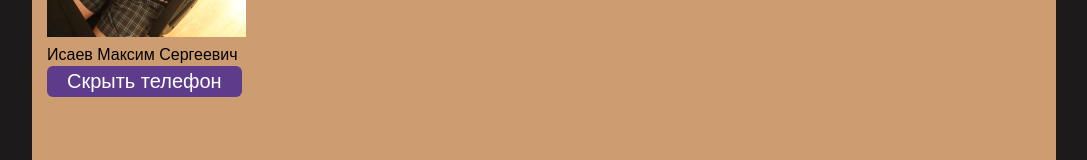
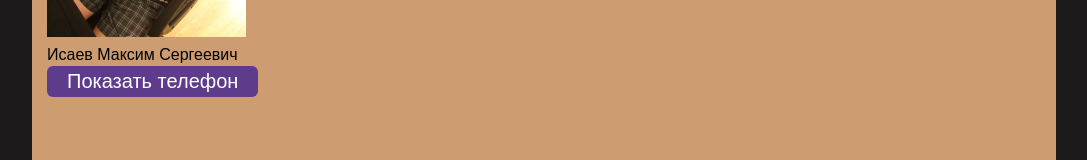
Before and after one commit to Grads521/myWebSiteVue, a Vue app: page / in a window 1280 px wide. Shown: the part 314-474 px from the top of the page, without its empty margins (96-1183 px from the left). Built offline with nearby package versions, Linux system fonts and the light colour scheme.

Commit message:
Доделал нейминг и тернарный оператор v.2

```diff
--- a/src/components/main.vue
+++ b/src/components/main.vue
@@ -14,7 +14,7 @@
             </transition>
 
             <button v-on:click="togglePhoneVisibility">
-                <p>{{ isPhoneVisible ? 'Показать телефон' : ' Скрыть телефон' }}</p>
+                <p>{{ isPhoneVisible ? 'Скрыть телефон' : ' Показать телефон' }}</p>
             </button>
 
         </div>
```
